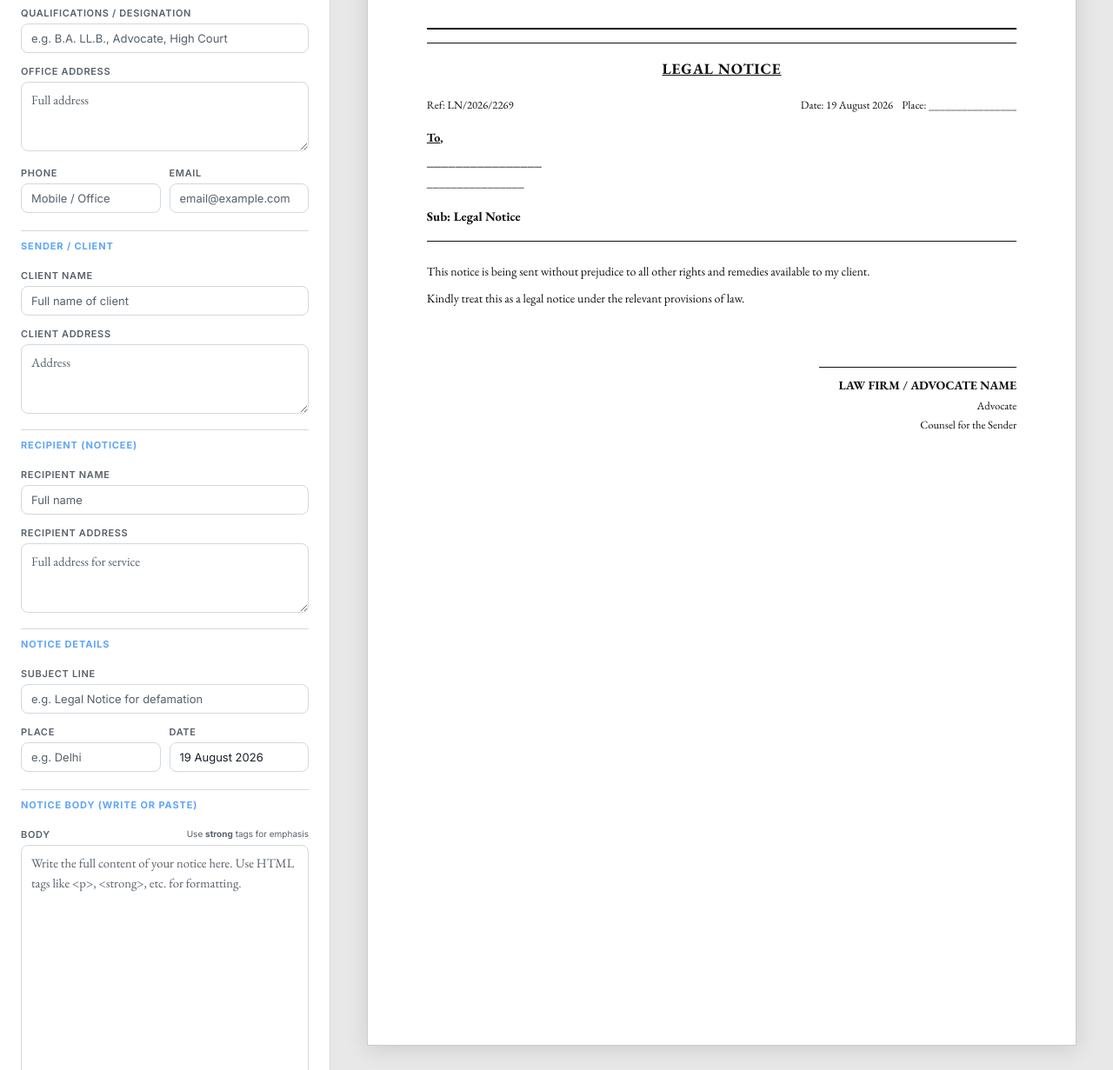
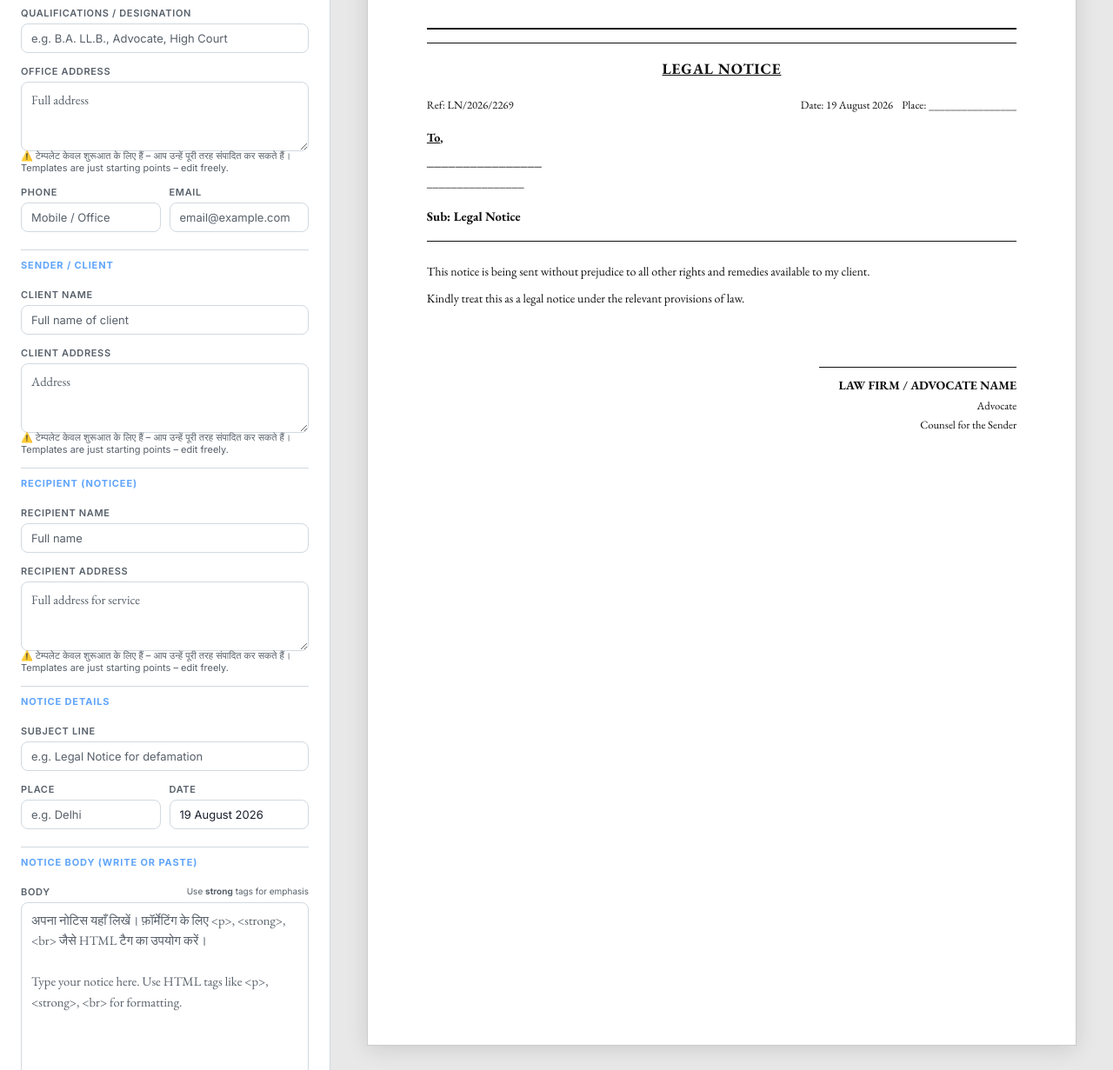
Before and after one commit to Umangmathpalumang/Legal_Hash_Checksum, a FastAPI app: page /legal-notice in a window 1280 px wide. Shown: the part 307-1538 px from the top of the page at 87% size. Run offline with FastAPI, Linux system fonts and the light colour scheme.

Commit message:
Improve legal notice: clearer placeholder and note about templates

```diff
--- a/templates/legal-notice.html
+++ b/templates/legal-notice.html
@@ -128,6 +128,7 @@ textarea.field-input{resize:vertical;min-height:80px;font-family:'EB Garamond',s
     <div class="field-group">
       <label class="field-label">Office Address</label>
       <textarea class="field-input" id="advAddr" placeholder="Full address" oninput="render()"></textarea>
+<p style="font-size:11px;color:var(--muted);margin-top:-6px;margin-bottom:12px">⚠️ टेम्पलेट केवल शुरूआत के लिए हैं – आप उन्हें पूरी तरह संपादित कर सकते हैं। Templates are just starting points – edit freely.</p>
     </div>
     <div class="two-col">
       <div class="field-group">
@@ -149,6 +150,7 @@ textarea.field-input{resize:vertical;min-height:80px;font-family:'EB Garamond',s
     <div class="field-group">
       <label class="field-label">Client Address</label>
       <textarea class="field-input" id="clientAddr" placeholder="Address" oninput="render()"></textarea>
+<p style="font-size:11px;color:var(--muted);margin-top:-6px;margin-bottom:12px">⚠️ टेम्पलेट केवल शुरूआत के लिए हैं – आप उन्हें पूरी तरह संपादित कर सकते हैं। Templates are just starting points – edit freely.</p>
     </div>
 
     <!-- Recipient -->
@@ -160,6 +162,7 @@ textarea.field-input{resize:vertical;min-height:80px;font-family:'EB Garamond',s
     <div class="field-group">
       <label class="field-label">Recipient Address</label>
       <textarea class="field-input" id="recipientAddr" placeholder="Full address for service" oninput="render()"></textarea>
+<p style="font-size:11px;color:var(--muted);margin-top:-6px;margin-bottom:12px">⚠️ टेम्पलेट केवल शुरूआत के लिए हैं – आप उन्हें पूरी तरह संपादित कर सकते हैं। Templates are just starting points – edit freely.</p>
     </div>
 
     <!-- Subject & Date/Place -->
@@ -183,13 +186,17 @@ textarea.field-input{resize:vertical;min-height:80px;font-family:'EB Garamond',s
     <div class="section-divider">Notice Body (write or paste)</div>
     <div class="field-group">
       <label class="field-label">Body <span class="field-limit">Use <b>strong</b> tags for emphasis</span></label>
-      <textarea class="field-input" id="bodyText" rows="12" placeholder="Write the full content of your notice here. Use HTML tags like &lt;p&gt;, &lt;strong&gt;, etc. for formatting." oninput="render()"></textarea>
+      <textarea class="field-input" id="bodyText" rows="12" placeholder="अपना नोटिस यहाँ लिखें। फ़ॉर्मेटिंग के लिए <p>, <strong>, <br> जैसे HTML टैग का उपयोग करें।
+
+Type your notice here. Use HTML tags like <p>, <strong>, <br> for formatting." oninput="render()"></textarea>
+<p style="font-size:11px;color:var(--muted);margin-top:-6px;margin-bottom:12px">⚠️ टेम्पलेट केवल शुरूआत के लिए हैं – आप उन्हें पूरी तरह संपादित कर सकते हैं। Templates are just starting points – edit freely.</p>
     </div>
 
     <!-- Enclosures -->
     <div class="field-group">
       <label class="field-label">Enclosures (optional)</label>
       <textarea class="field-input" id="enclosures" placeholder="List enclosures, one per line" oninput="render()"></textarea>
+<p style="font-size:11px;color:var(--muted);margin-top:-6px;margin-bottom:12px">⚠️ टेम्पलेट केवल शुरूआत के लिए हैं – आप उन्हें पूरी तरह संपादित कर सकते हैं। Templates are just starting points – edit freely.</p>
     </div>
 
     <button class="btn-clear" onclick="clearAll()">Clear all fields</button>
```
